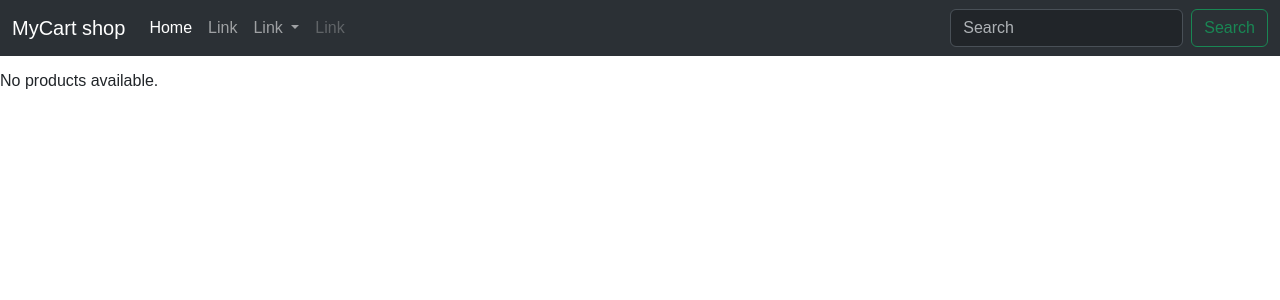
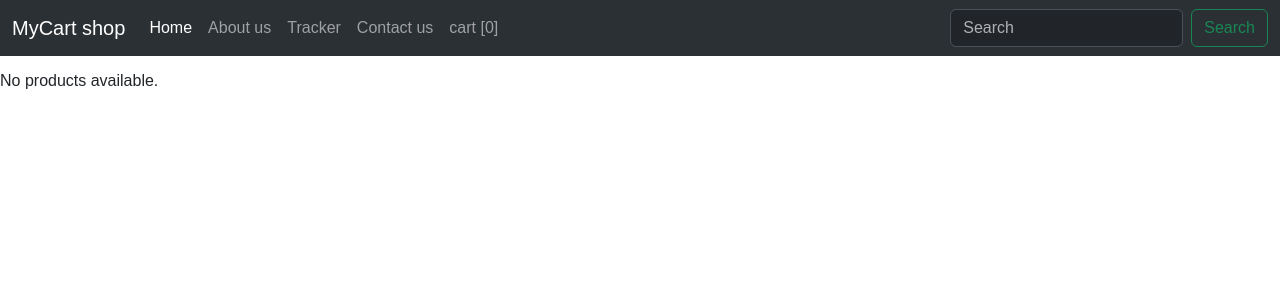
Before and after one commit to tamal002/mycart-Ecommerce-app, a Django app: page /shop/ in a window 1280 px wide. Shown: the top 300 px of the page. Run offline with Django 5.2, Linux system fonts and the light colour scheme; data that the repository does not hold is empty.

Commit message:
displaying cart at navbar / other html page created

```diff
--- a/shop/templates/shop/about.html
+++ b/shop/templates/shop/about.html
@@ -1,3 +1,3 @@
 {% extends 'shop/base.html' %}
 
-{% block content%} This is Body {% endblock %}
+{% block content%} About page {% endblock %}
--- a/shop/templates/shop/base.html
+++ b/shop/templates/shop/base.html
@@ -38,32 +38,20 @@
               style="--bs-scroll-height: 100px"
             >
               <li class="nav-item">
-                <a class="nav-link active" aria-current="page" href="#">Home</a>
+                <a class="nav-link active" aria-current="page" href="/shop">Home</a>
               </li>
               <li class="nav-item">
-                <a class="nav-link" href="#">Link</a>
+                <a class="nav-link" href="about/">About us</a>
               </li>
-              <li class="nav-item dropdown">
-                <a
-                  class="nav-link dropdown-toggle"
-                  href="#"
-                  role="button"
-                  data-bs-toggle="dropdown"
-                  aria-expanded="false"
-                >
-                  Link
-                </a>
-                <ul class="dropdown-menu">
-                  <li><a class="dropdown-item" href="#">Action</a></li>
-                  <li><a class="dropdown-item" href="#">Another action</a></li>
-                  <li><hr class="dropdown-divider" /></li>
-                  <li>
-                    <a class="dropdown-item" href="#">Something else here</a>
-                  </li>
-                </ul>
+
+              <li class="nav-item">
+                <a class="nav-link" href="tracker/">Tracker</a>
               </li>
               <li class="nav-item">
-                <a class="nav-link disabled" aria-disabled="true">Link</a>
+                <a class="nav-link" href="contact/">Contact us</a>
+              </li>
+              <li class="nav-item">
+                <a class="nav-link" aria-disabled="true">cart [<span id="cart">0</span>]</a>
               </li>
             </ul>
             <form class="d-flex" role="search">
--- /dev/null
+++ b/shop/templates/shop/checkout.html
@@ -0,0 +1,4 @@
+{% extends 'shop/base.html' %}
+
+{% block title %}Checkout page{% endblock %}
+{% block content%} this is checkout page {% endblock %}
--- /dev/null
+++ b/shop/templates/shop/contact.html
@@ -0,0 +1,4 @@
+{% extends 'shop/base.html' %}
+
+{% block title %}contact us page{% endblock %}
+{% block content%} this is "contact us" page {% endblock %}
--- /dev/null
+++ b/shop/templates/shop/productview.html
@@ -0,0 +1,4 @@
+{% extends 'shop/base.html' %}
+
+{% block title %}product-view page{% endblock %}
+{% block content%} this is product-view page {% endblock %}
--- /dev/null
+++ b/shop/templates/shop/search.html
@@ -0,0 +1,4 @@
+{% extends 'shop/base.html' %}
+
+{% block title %}search page{% endblock %}
+{% block content%} this is search page {% endblock %}
--- a/shop/templates/shop/shophome.html
+++ b/shop/templates/shop/shophome.html
@@ -7,6 +7,8 @@
 {% block style_sheet %}
 <link rel="stylesheet" href="{% static 'shop/css/shophomestyle.css'%}" />
 {% endblock %}
+
+
 
 {% block content%}
 <div id="products">
@@ -45,6 +47,8 @@
     }
     else {
       cart = JSON.parse(localStorage.getItem("cart"));
+      let cart_area = document.querySelector("#cart");
+      cart_area.textContent = Object.keys(cart).length;
     }
 
     $('.cart').click(function(){
@@ -56,7 +60,11 @@
 
       localStorage.setItem("cart", JSON.stringify(cart));
       console.log(cart);
+      let cart_area = document.querySelector("#cart");
+      cart_area.textContent = Object.keys(cart).length;
     });
+
+
   </script>
 
   {% endblock %}
--- /dev/null
+++ b/shop/templates/shop/tracker.html
@@ -0,0 +1,4 @@
+{% extends 'shop/base.html' %}
+
+{% block title %}tracker page{% endblock %}
+{% block content%} this is tracker page {% endblock %}
--- a/shop/views.py
+++ b/shop/views.py
@@ -14,16 +14,16 @@ def about_us(request):
     return render(request, 'shop/about.html')
 
 def contact(request):
-    pass
+    return render(request, 'shop/contact.html')
 
 def tracker(request):
-    pass
+    return render(request, 'shop/tracker.html')
 
 def search(request):
-    pass
+    return render(request, 'shop/search.html')
 
 def product_view(request):
-    pass
+    return render(request, 'shop/productview.html')
 
 def ckeckout(request):
-    pass
+    return render(request, 'shop/checkout.html')
```
